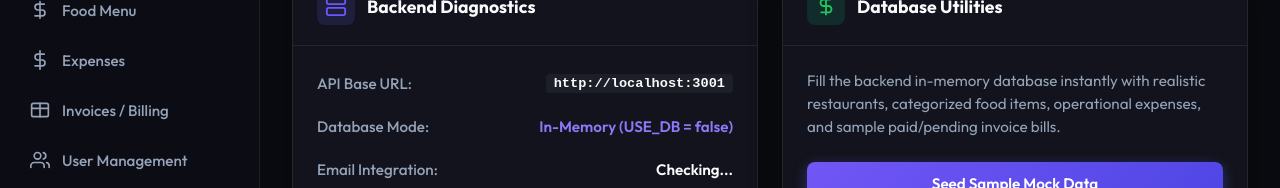
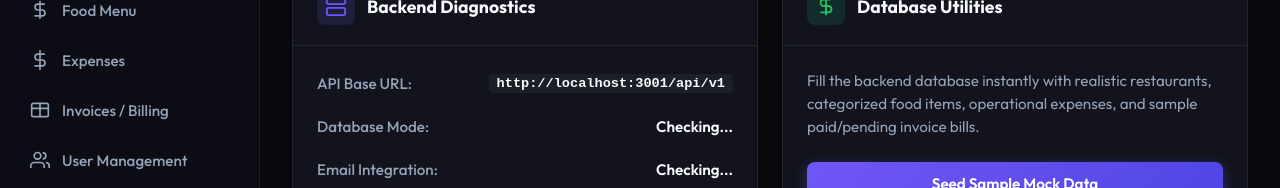
Before and after one commit to ManchadiS/ETFEA, an Angular app: page /system-status in a window 1280 px wide. Shown: the part 234-422 px from the top of the page. Built offline with nearby package versions, Linux system fonts and the light colour scheme; no server answers; sample sign-in values are in the browser's storage.

Commit message:
feat: implement comprehensive dashboard component with financial metrics, data visualizations, and transaction history

```diff
--- a/src/app/app.ts
+++ b/src/app/app.ts
@@ -101,11 +101,11 @@ export class App implements OnInit, OnDestroy {
         // Wait, store.js connects to db if useDb is true.
         // Let's see if we can check if MongoDB is configured.
         // The API returns email status configured, but let's check what it has.
-        // We can display "In-Memory Mode" if USE_DB was set to false, or look at logs.
-        // Wait, let's look at the emailStatus configured: it just returns email status.
-        // Let's fetch the actual db status or log status.
-        // We can check if configured is true.
-        this.dbMode.set('In-Memory');
+        if (status.useDb) {
+          this.dbMode.set(status.dbConnected ? 'MongoDB' : 'MongoDB (Offline)');
+        } else {
+          this.dbMode.set('In-Memory');
+        }
         this.emailUser.set(status.emailUser || 'Console Mock');
       },
       error: (err) => {
--- a/src/app/components/system-status/system-status.component.html
+++ b/src/app/components/system-status/system-status.component.html
@@ -28,11 +28,14 @@
       <div class="card-body">
         <div class="diagnostic-item">
           <span class="label">API Base URL:</span>
-          <span class="value code-val">http://localhost:3001</span>
+          <span class="value code-val">http://localhost:3001/api/v1</span>
         </div>
         <div class="diagnostic-item">
           <span class="label">Database Mode:</span>
-          <span class="value highlight-text">In-Memory (USE_DB = false)</span>
+          <span class="value highlight-text" *ngIf="emailStatus()">
+            {{ emailStatus()?.useDb ? (emailStatus()?.dbConnected ? 'MongoDB (Connected)' : 'MongoDB (Disconnected)') : 'In-Memory (USE_DB = false)' }}
+          </span>
+          <span class="value" *ngIf="!emailStatus()">Checking...</span>
         </div>
         <div class="diagnostic-item">
           <span class="label">Email Integration:</span>
@@ -58,7 +61,7 @@
       </div>
       <div class="card-body">
         <p class="description-text">
-          Fill the backend in-memory database instantly with realistic restaurants, categorized food items, operational expenses, and sample paid/pending invoice bills.
+          Fill the backend database instantly with realistic restaurants, categorized food items, operational expenses, and sample paid/pending invoice bills.
         </p>
         <button class="btn btn-primary seed-btn" (click)="seedData()" [disabled]="isSeeding()">
           <svg *ngIf="isSeeding()" class="spin-icon" viewBox="0 0 24 24" fill="none" stroke="currentColor" stroke-width="3">
--- a/src/app/services/api.service.ts
+++ b/src/app/services/api.service.ts
@@ -76,6 +76,8 @@ export interface EmailStatus {
   totalSent: number;
   totalFailed: number;
   totalLogs: number;
+  useDb?: boolean;
+  dbConnected?: boolean;
 }
 
 export interface User {
@@ -93,7 +95,7 @@ export interface User {
 })
 export class ApiService {
   private http = inject(HttpClient);
-  private baseUrl = 'http://localhost:3001';
+  private baseUrl = 'http://localhost:3001/api/v1';
 
   // Global active restaurant selection state
   selectedRestaurantId = signal<string>('');
```
